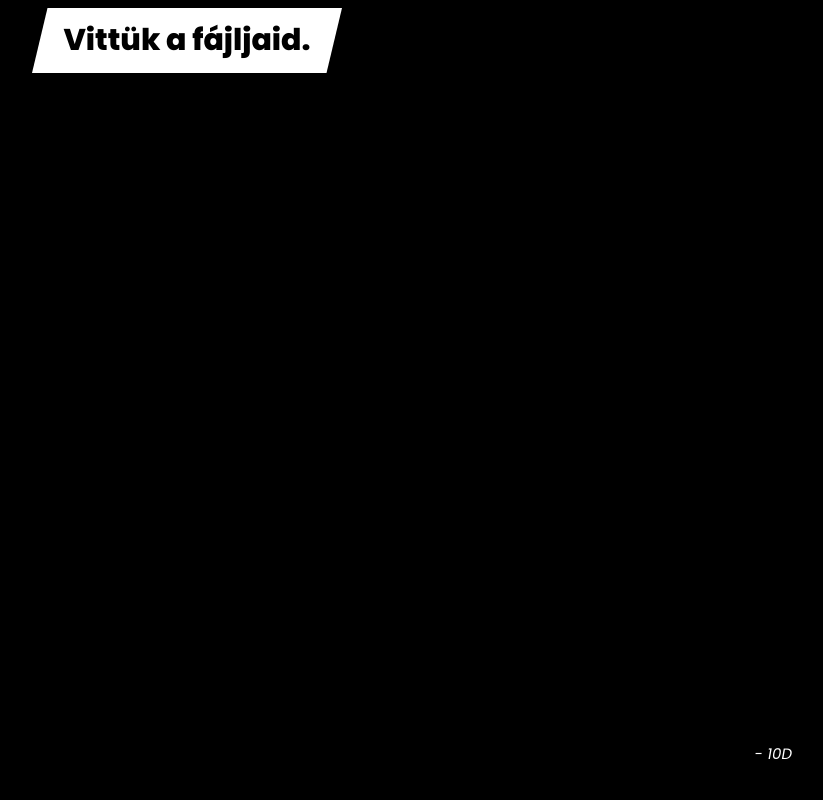
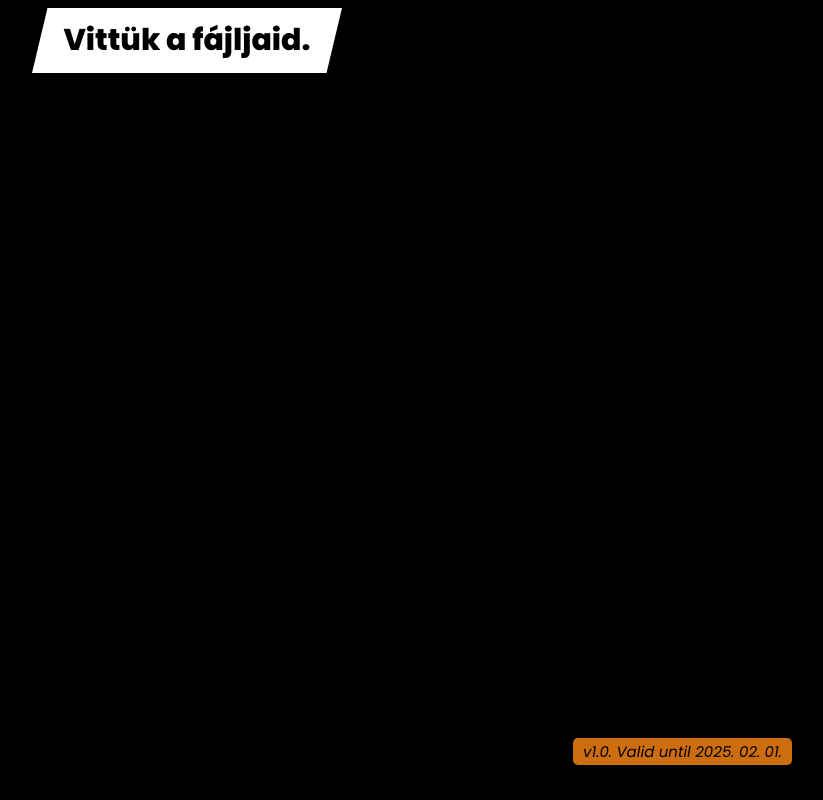
Before and after one commit to smallgateKEA/BecsortamUSB, a website: page index.html in a window 1280 px wide. Shown: the whole page, without its empty margins (453-1276 px from the left). Drawn offline with Linux system fonts and the light colour scheme; no server answers.

Commit message:
hanyassarga

```diff
--- a/index.html
+++ b/index.html
@@ -34,6 +34,6 @@
 
     document.addEventListener('DOMContentLoaded', fetchFiles);
   </script>
-  <div id="signature"> - 10D</div>
+  <div id="signature">v1.0. Valid until 2025. 02. 01.</div>
 </body>
 </html>
--- a/style.css
+++ b/style.css
@@ -27,7 +27,7 @@ body {
 }
 
 #signature {
-    color: #ffffff;;
+    color: #000000;;
     font-family: 'Poppins', sans-serif;
     font-size: 15px;
     font-style: italic;
@@ -35,6 +35,11 @@ body {
     bottom: 15px;
     position: absolute;
     margin: 20px;
+    background-color: #CC6E0F;
+    padding: 2px;
+    padding-left: 10px;
+    padding-right: 10px;
+    border-radius: 5px;
 }
 
 #fileList {
```
